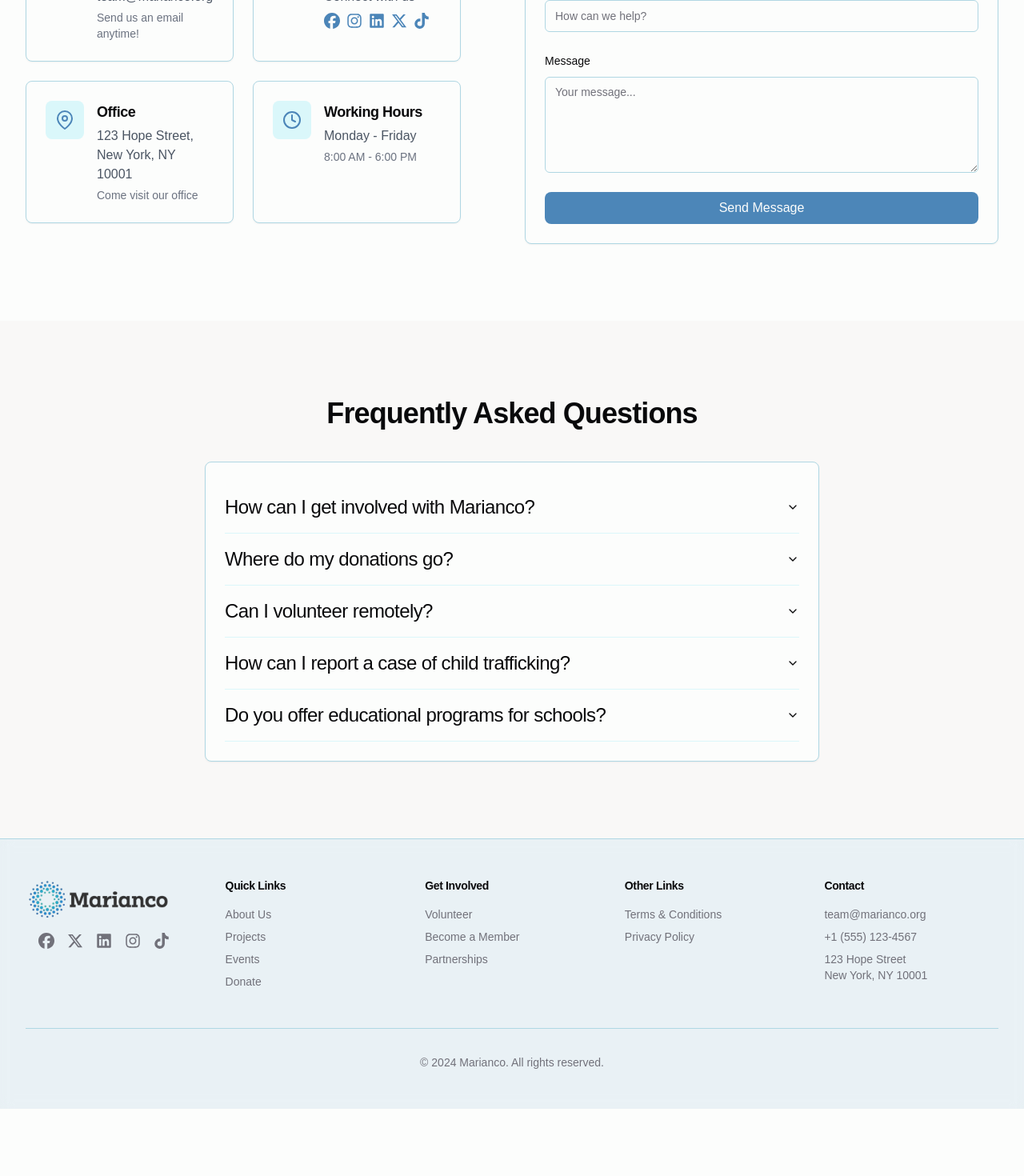
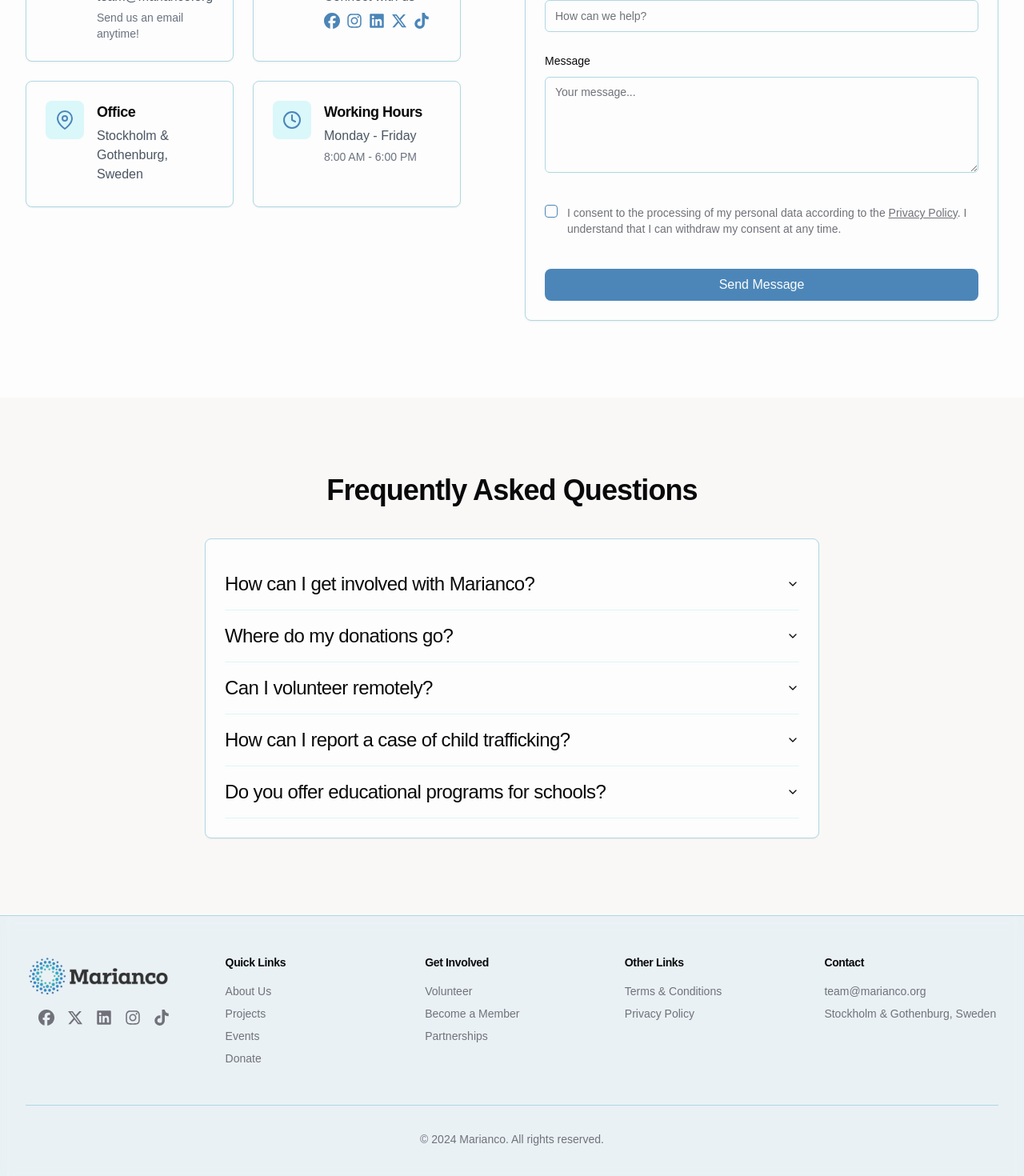
Before and after one commit to HariVeeraManiKumarVallu/Marianco, a Next.js app: page /contact in a window 1280 px wide. Shown: the part 1026-2496 px from the top of the page at 80% size. Before the commit the page ends 2412 px from the top, so only its background shows below. Built offline with nearby package versions, Linux system fonts and the light colour scheme.

Commit message:
removed telefone number

```diff
--- a/package.json
+++ b/package.json
@@ -11,6 +11,7 @@
   "dependencies": {
     "@hookform/resolvers": "^3.9.1",
     "@radix-ui/react-accordion": "^1.2.1",
+    "@radix-ui/react-checkbox": "^1.1.2",
     "@radix-ui/react-dialog": "^1.1.2",
     "@radix-ui/react-label": "^2.1.0",
     "@radix-ui/react-select": "^2.1.2",
@@ -22,6 +23,7 @@
     "@stripe/stripe-js": "^4.10.0",
     "@types/topojson-client": "^3.1.5",
     "@types/topojson-specification": "^1.0.5",
+    "checkbox": "^0.0.1",
     "class-variance-authority": "^0.7.0",
     "clsx": "^2.1.1",
     "framer-motion": "^11.11.11",
@@ -32,6 +34,7 @@
     "react-hook-form": "^7.53.2",
     "react-simple-maps": "^3.0.0",
     "resend": "4.0.1-alpha.0",
+    "shadcn": "^2.1.6",
     "stripe": "^17.3.1",
     "tailwind-merge": "^2.5.4",
     "tailwindcss-animate": "^1.0.7",
--- a/src/components/footer.tsx
+++ b/src/components/footer.tsx
@@ -114,12 +114,7 @@ export default function Footer() {
             <h3 className="mb-4 text-sm font-semibold">Contact</h3>
             <ul className="space-y-2 text-sm text-muted-foreground">
               <li>team@marianco.org</li>
-              <li>+1 (555) 123-4567</li>
-              <li>
-                123 Hope Street
-                <br />
-                New York, NY 10001
-              </li>
+              <li>Stockholm &amp; Gothenburg, Sweden</li>
             </ul>
           </div>
         </div>
--- a/src/components/forms/contact-form.tsx
+++ b/src/components/forms/contact-form.tsx
@@ -17,6 +17,7 @@ import { ContactFormData, contactFormSchema } from '@/lib/schemas/form-schemas'
 import { zodResolver } from '@hookform/resolvers/zod'
 import { Loader2 } from 'lucide-react'
 import { useForm } from 'react-hook-form'
+import { GDPRCheckbox } from '../ui/gdpr-checkbox'
 
 export function ContactForm() {
   const { toast } = useToast()
@@ -28,6 +29,7 @@ export function ContactForm() {
       email: '',
       subject: '',
       message: '',
+      gdprConsent: false,
     },
   })
 
@@ -124,6 +126,8 @@ export function ContactForm() {
             )}
           />
 
+          <GDPRCheckbox control={form.control} />
+
           <Button
             type="submit"
             className="w-full"
--- a/src/components/forms/get-involved-form.tsx
+++ b/src/components/forms/get-involved-form.tsx
@@ -27,6 +27,7 @@ import {
 } from '@/lib/schemas/get-involved-schema'
 import { zodResolver } from '@hookform/resolvers/zod'
 import { useForm } from 'react-hook-form'
+import { GDPRCheckbox } from '../ui/gdpr-checkbox'
 
 const options = [
   { value: 'volunteer', label: 'Volunteer' },
@@ -45,6 +46,7 @@ export function GetInvolvedForm() {
       phone: '',
       option: 'volunteer',
       message: '',
+      gdprConsent: false,
     },
   })
 
@@ -176,6 +178,9 @@ export function GetInvolvedForm() {
               </FormItem>
             )}
           />
+
+          <GDPRCheckbox control={form.control} />
+
           <div className="flex justify-center items-center">
             <Button
               type="submit"
--- a/src/components/forms/newsletter-signup.tsx
+++ b/src/components/forms/newsletter-signup.tsx
@@ -16,8 +16,8 @@ import {
   newsletterSignupSchema,
 } from '@/lib/schemas/form-schemas'
 import { zodResolver } from '@hookform/resolvers/zod'
-import { Mail } from 'lucide-react'
 import { useForm } from 'react-hook-form'
+import { GDPRCheckbox } from '../ui/gdpr-checkbox'
 
 export default function NewsletterSignup() {
   const { toast } = useToast()
@@ -26,6 +26,7 @@ export default function NewsletterSignup() {
     resolver: zodResolver(newsletterSignupSchema),
     defaultValues: {
       email: '',
+      gdprConsent: false,
     },
   })
 
@@ -61,10 +62,7 @@ export default function NewsletterSignup() {
   return (
     <article className="scroll-m-16 bg-background" id="newsletter">
       <div className="container py-16 ">
-        {/* <div className="relative"> */}
         <div className="relative rounded-lg shadow-lg p-8 text-center ">
-          {/* <div className="max-w-2xl mx-auto text-center"> */}
-          {/* <Mail className="w-12 h-12 text-red-500 mx-auto mb-4" /> */}
           <h2 className="text-3xl font-bold mb-4">Stay Informed</h2>
           <p className="text-muted-foreground mb-8 max-w-prose mx-auto">
             Join our newsletter to receive updates about our mission, impact
@@ -73,7 +71,7 @@ export default function NewsletterSignup() {
           <Form {...form}>
             <form
               onSubmit={form.handleSubmit(handleSubmit)}
-              className="flex gap-4 max-w-md mx-auto"
+              className="flex flex-col gap-4 max-w-md mx-auto"
             >
               <FormField
                 control={form.control}
@@ -94,6 +92,9 @@ export default function NewsletterSignup() {
                   </FormItem>
                 )}
               />
+
+              <GDPRCheckbox control={form.control} />
+
               <Button
                 type="submit"
                 disabled={form.formState.isSubmitting}
@@ -103,9 +104,7 @@ export default function NewsletterSignup() {
               </Button>
             </form>
           </Form>
-          {/* </div> */}
         </div>
-        {/* </div> */}
       </div>
     </article>
   )
--- /dev/null
+++ b/src/components/ui/checkbox.tsx
@@ -0,0 +1,30 @@
+"use client"
+
+import * as React from "react"
+import * as CheckboxPrimitive from "@radix-ui/react-checkbox"
+import { Check } from "lucide-react"
+
+import { cn } from "@/lib/utils"
+
+const Checkbox = React.forwardRef<
+  React.ElementRef<typeof CheckboxPrimitive.Root>,
+  React.ComponentPropsWithoutRef<typeof CheckboxPrimitive.Root>
+>(({ className, ...props }, ref) => (
+  <CheckboxPrimitive.Root
+    ref={ref}
+    className={cn(
+      "peer h-4 w-4 shrink-0 rounded-sm border border-primary ring-offset-background focus-visible:outline-none focus-visible:ring-2 focus-visible:ring-ring focus-visible:ring-offset-2 disabled:cursor-not-allowed disabled:opacity-50 data-[state=checked]:bg-primary data-[state=checked]:text-primary-foreground",
+      className
+    )}
+    {...props}
+  >
+    <CheckboxPrimitive.Indicator
+      className={cn("flex items-center justify-center text-current")}
+    >
+      <Check className="h-4 w-4" />
+    </CheckboxPrimitive.Indicator>
+  </CheckboxPrimitive.Root>
+))
+Checkbox.displayName = CheckboxPrimitive.Root.displayName
+
+export { Checkbox }
--- /dev/null
+++ b/src/components/ui/gdpr-checkbox.tsx
@@ -0,0 +1,43 @@
+'use client'
+
+import * as React from 'react'
+import { FormControl, FormField, FormItem, FormMessage } from './form'
+import Link from 'next/link'
+import { Checkbox } from './checkbox'
+
+interface GDPRCheckboxProps {
+  control: any
+  name?: string
+}
+
+export function GDPRCheckbox({
+  control,
+  name = 'gdprConsent',
+}: GDPRCheckboxProps) {
+  return (
+    <FormField
+      control={control}
+      name={name}
+      render={({ field }) => (
+        <FormItem className="flex flex-row items-start space-x-3 space-y-0 py-4">
+          <FormControl>
+            <Checkbox checked={field.value} onCheckedChange={field.onChange} />
+          </FormControl>
+          <div className="space-y-1 leading-none">
+            <p className="text-sm text-muted-foreground">
+              I consent to the processing of my personal data according to the{' '}
+              <Link
+                href="/privacy-policy"
+                className="underline hover:text-primary"
+              >
+                Privacy Policy
+              </Link>
+              . I understand that I can withdraw my consent at any time.
+            </p>
+            <FormMessage />
+          </div>
+        </FormItem>
+      )}
+    />
+  )
+}
--- a/src/config/contact-info.ts
+++ b/src/config/contact-info.ts
@@ -42,8 +42,7 @@ export const CONTACT_INFO = [
   {
     icon: Icons.mapPin,
     title: 'Office',
-    details: '123 Hope Street, New York, NY 10001',
-    description: 'Come visit our office',
+    details: 'Stockholm & Gothenburg, Sweden',
   },
   {
     icon: Icons.clock,
--- a/src/lib/schemas/contact-schema.ts
+++ b/src/lib/schemas/contact-schema.ts
@@ -17,6 +17,9 @@ export const contactFormSchema = z.object({
     .trim()
     .min(1, { message: 'Message is required' })
     .max(1000, { message: 'Message must be at most 1000 characters' }),
+  gdprConsent: z.boolean().refine((val) => val === true, {
+    message: 'You must accept the privacy policy to proceed',
+  }),
 })
 
 export type ContactFormData = z.infer<typeof contactFormSchema>
--- a/src/lib/schemas/get-involved-schema.ts
+++ b/src/lib/schemas/get-involved-schema.ts
@@ -6,6 +6,9 @@ export const getInvolvedFormSchema = z.object({
   phone: z.string().optional(),
   option: z.enum(['volunteer', 'partner', 'donate', 'advocate']),
   message: z.string().min(10, 'Message must be at least 10 characters'),
+  gdprConsent: z.boolean().refine((val) => val === true, {
+    message: 'You must accept the privacy policy to proceed',
+  }),
 })
 
 export type GetInvolvedFormData = z.infer<typeof getInvolvedFormSchema>
--- a/src/lib/schemas/newsletter-schema.ts
+++ b/src/lib/schemas/newsletter-schema.ts
@@ -8,6 +8,9 @@ export const newsletterSignupSchema = z.object({
     })
     .min(2)
     .max(100),
+  gdprConsent: z.boolean().refine((val) => val === true, {
+    message: 'You must accept the privacy policy to proceed',
+  }),
 })
 
 export type NewsletterSignupData = z.infer<typeof newsletterSignupSchema>
```
Also changed, not shown: 1 other file (tests, documents, lock files or other folders).
